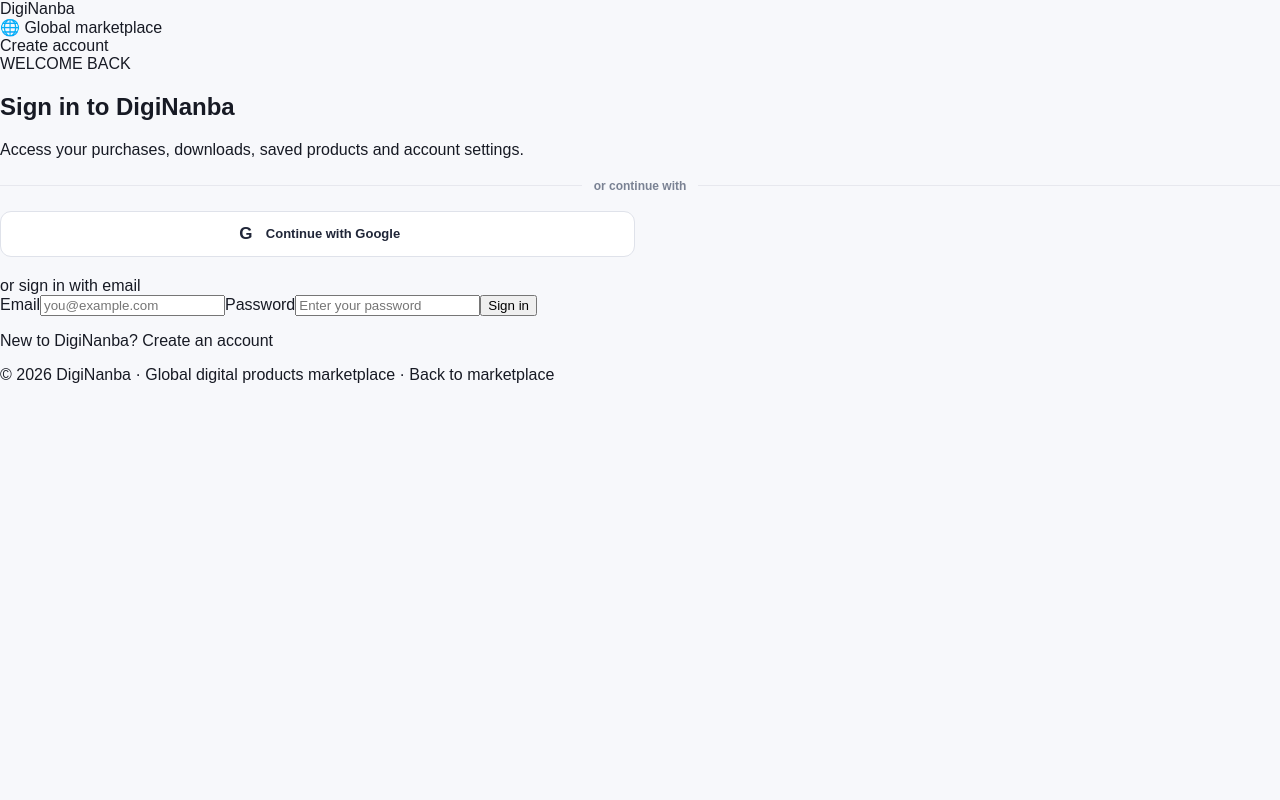
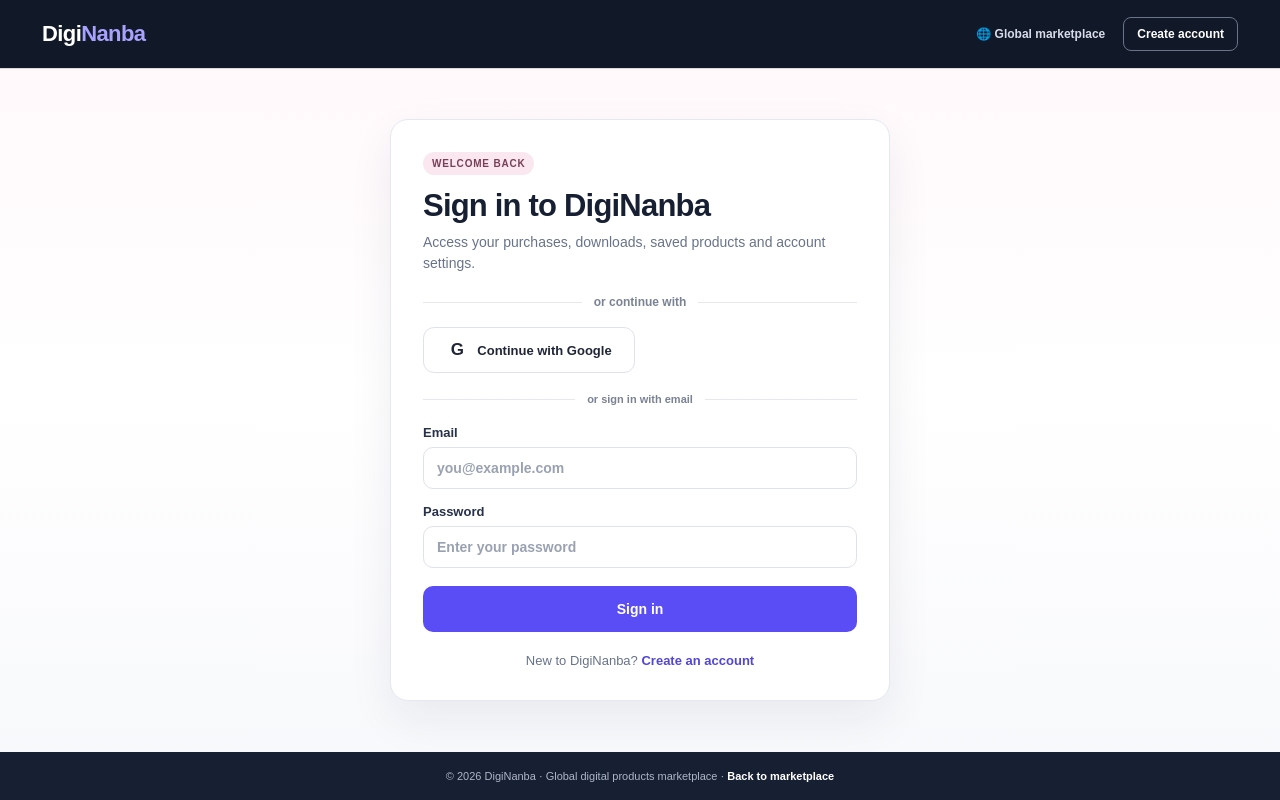
Before and after one commit to agnengineeringselectricals-crypto/diginanba, a Next.js app: page /login in a window 1280 px wide. Built offline with nearby package versions, Linux system fonts and the light colour scheme; no server answers.

Commit message:
Match authentication styling to global marketplace

```diff
--- a/app/globals.css
+++ b/app/globals.css
@@ -441,3 +441,21 @@
 @media(max-width:700px){
   .ref-market-flag{flex-basis:30px;min-width:30px}
 }
+
+
+/* Global-marketplace authentication pages: match the DigiNanba production marketplace language. */
+.global-auth-page{min-height:100vh;background:linear-gradient(180deg,#fff7fa 0%,#fff 48%,#f7f8fb 100%);color:#172033;display:flex;flex-direction:column}
+.global-auth-header{min-height:68px;background:#111827;color:#fff;display:flex;align-items:center;justify-content:space-between;gap:18px;padding:9px max(22px,calc((100% - 1240px)/2 + 22px));box-shadow:0 1px 0 #0002}
+.global-auth-logo{font-size:22px;font-weight:900;letter-spacing:-.6px;color:#fff}.global-auth-logo span{color:#a9a1ff}
+.global-auth-market{font-size:12px;font-weight:800;color:#d8dcea;margin-left:auto}
+.global-auth-top-link{border:1px solid #697489;border-radius:8px;padding:9px 13px;color:#fff;font-size:12px;font-weight:800}.global-auth-top-link:hover{background:#273348}
+.global-auth-main{flex:1;display:grid;place-items:center;padding:44px 18px}
+.global-auth-card{width:min(500px,100%);background:#fff;border:1px solid #e5e8f0;border-radius:18px;padding:32px;box-shadow:0 18px 45px #18203812}
+.global-auth-kicker{display:inline-block;background:#fbe7ef;color:#783f57;border-radius:99px;padding:6px 9px;font-size:10px;font-weight:900;letter-spacing:.08em}
+.global-auth-card h1{font-size:31px;line-height:1.16;letter-spacing:-.8px;margin:13px 0 8px;color:#172033}
+.global-auth-intro{color:#68738a;line-height:1.55;font-size:14px;margin:0 0 20px}
+.global-auth-divider{display:flex;align-items:center;gap:12px;color:#7a8293;font-size:11px;font-weight:800;margin:20px 0}.global-auth-divider:before,.global-auth-divider:after{content:"";height:1px;background:#e7e8ee;flex:1}
+.global-auth-form{display:grid;gap:15px}.global-auth-form label{display:grid;gap:7px;font-size:13px;font-weight:800;color:#273149}.global-auth-form input{width:100%;border:1px solid #dfe2ea;border-radius:10px;padding:12px 13px;font:inherit;font-size:14px;color:#172033;outline:none;background:#fff}.global-auth-form input::placeholder{color:#9aa2b1}.global-auth-form input:focus{border-color:#5b4df6;box-shadow:0 0 0 3px #5b4df61a}
+.global-auth-primary{width:100%;min-height:46px;border:0;border-radius:10px;background:#5b4df6;color:#fff;font:inherit;font-size:14px;font-weight:900;cursor:pointer;margin-top:3px}.global-auth-primary:hover:not(:disabled){background:#493be4}.global-auth-primary:disabled{opacity:.65;cursor:wait}
+.global-auth-foot{text-align:center;color:#68738a;font-size:13px;margin:21px 0 0}.global-auth-foot a{color:#5146d8;font-weight:800}.global-auth-footer{background:#172033;color:#aeb6c7;text-align:center;padding:18px 20px;font-size:11px}.global-auth-footer a{color:#fff;font-weight:700}
+@media(max-width:560px){.global-auth-header{padding:9px 14px}.global-auth-market{display:none}.global-auth-top-link{padding:8px 10px}.global-auth-main{padding:25px 12px}.global-auth-card{padding:25px 20px}.global-auth-card h1{font-size:27px}}
```
